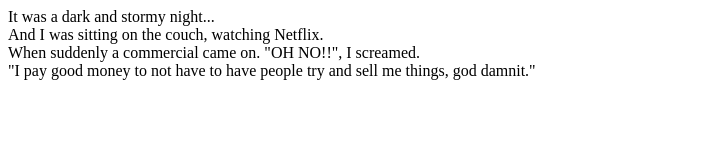
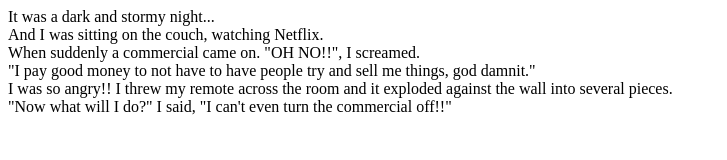
Before and after one commit to lcamp118/fireside-story, a plain HTML site: page index.html in a window 1280 px wide. Shown: the whole page, without its empty margins (0-727 px from the left). Drawn offline with Linux system fonts and the light colour scheme.

Commit message:
more craziness

```diff
--- a/index.html
+++ b/index.html
@@ -3,6 +3,9 @@
     <p>It was a dark and stormy night...<br>
     And I was sitting on the couch, watching Netflix.<br>
 When suddenly a commercial came on. "OH NO!!", I screamed.<br>
-"I pay good money to not have to have people try and sell me things, god damnit."<br></p>
+"I pay good money to not have to have people try and sell me things, god damnit."<br>
+I was so angry!! I threw my remote across the room and it exploded against the wall into several pieces.<br>
+"Now what will I do?" I said, "I can't even turn the commercial off!!"<br>
+</p>
   </body>
 </html>
```
